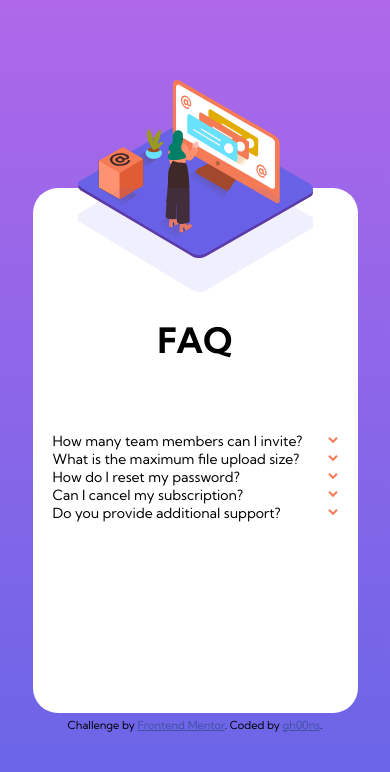
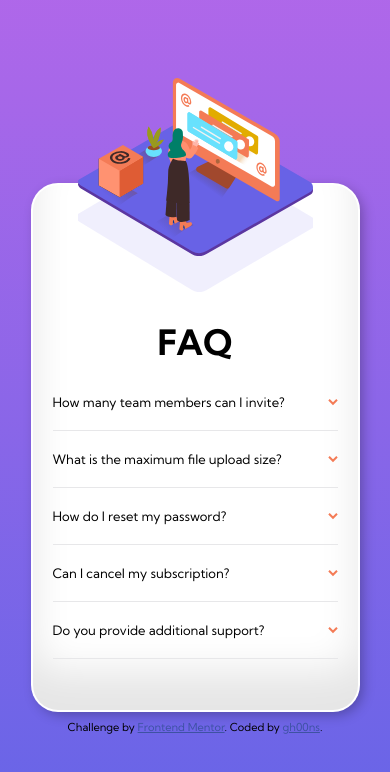
Before and after one commit to gh00ns/faq-accordion-card-main, a plain HTML site: page index.html in a window 390 px wide. Drawn offline with Linux system fonts and the light colour scheme.

Commit message:
mobile layout

```diff
--- a/index.html
+++ b/index.html
@@ -12,9 +12,8 @@
 </head>
 <body>
   <div class="container">
-    <div class="image__woman">
-      <div class="bg__woman"></div>
-    </div>
+    <div class="image__woman"></div>
+    <div class="bg__woman"></div>
     <h1>FAQ</h1>
     <div class="q__container">
       <div class="1">
@@ -24,6 +23,7 @@
         </div>
         <p class="answer">You can invite up to 2 additional users on the Free plan. There is no limit on
           team members for the Premium plan.</p>
+        <hr></hr>
       </div>
       <div class="2">
         <div class="q__row">
@@ -31,6 +31,7 @@
           <img src="./images/icon-arrow-down.svg" alt="down arrow">
         </div>
         <p class="answer">No more than 2GB. All files in your account must fit your allotted storage space.</p>
+        <hr></hr>
       </div>
       <div class="3">
         <div class="q__row">
@@ -38,6 +39,7 @@
           <img src="./images/icon-arrow-down.svg" alt="down arrow">
         </div>
         <p class="answer">Click “Forgot password” from the login page or “Change password” from your profile page. A reset link will be emailed to you.</p>
+        <hr></hr>
       </div>
       <div class="4">
         <div class="q__row">
@@ -45,6 +47,7 @@
           <img src="./images/icon-arrow-down.svg" alt="down arrow">
         </div>
         <p class="answer">Yes! Send us a message and we'll process your request no questions asked.</p>
+        <hr></hr>
       </div>
       <div class="5">
         <div class="q__row">
@@ -52,6 +55,7 @@
           <img src="./images/icon-arrow-down.svg" alt="down arrow">
         </div>
         <p class="answer">Chat and email support is available 24/7. Phone lines are open during normal business hours.</p>
+        <hr></hr>
       </div>
     </div>
   </div>
--- a/style.css
+++ b/style.css
@@ -29,7 +29,7 @@
 /* CODE */
 
 body {
-  font-size: 14px;
+  font-size: 13px;
   font-family: "Kumbh Sans", sans-serif;
 
   height: 100vh;
@@ -53,6 +53,9 @@ body {
   margin-top: 75px;
 
   border-radius: 25px;
+
+  box-shadow: inset 0 -3em 3em rgba(0, 0, 0, 0.1), 0 0 0 2px rgb(255, 255, 255),
+    0.3em 0.3em 1em rgba(0, 0, 0, 0.3);
 }
 
 .container .image__woman {
@@ -66,28 +69,41 @@ body {
 
   width: 235px;
   height: 180px;
+
+  z-index: 99;
 }
 
-.container .image__woman .bg__woman {
+.container .bg__woman {
   background: url(./images/bg-pattern-mobile.svg) no-repeat center;
 
   position: relative;
-  top: 70px;
+  top: -215px;
 
   margin: auto;
 
   width: 235px;
   height: 180px;
+
+  z-index: 98;
 }
 
 .container h1 {
   position: relative;
-  top: -50px;
+  top: -225px;
   font-size: 35px;
 }
 
 .container .q__container {
+  position: relative;
   padding: 20px;
+  top: -215px;
+}
+
+.container .q__container hr {
+  border: none;
+  border-top: 1px solid var(--Light-grayish-blue);
+  margin-top: 20px;
+  margin-bottom: 20px;
 }
 
 .container .q__container .q__row {
@@ -102,7 +118,7 @@ body {
 
 /* ATTRIBUTIONS */
 .attribution {
-  padding-top: 5px;
+  padding-top: 10px;
   font-size: 11px;
   text-align: center;
 }
```
